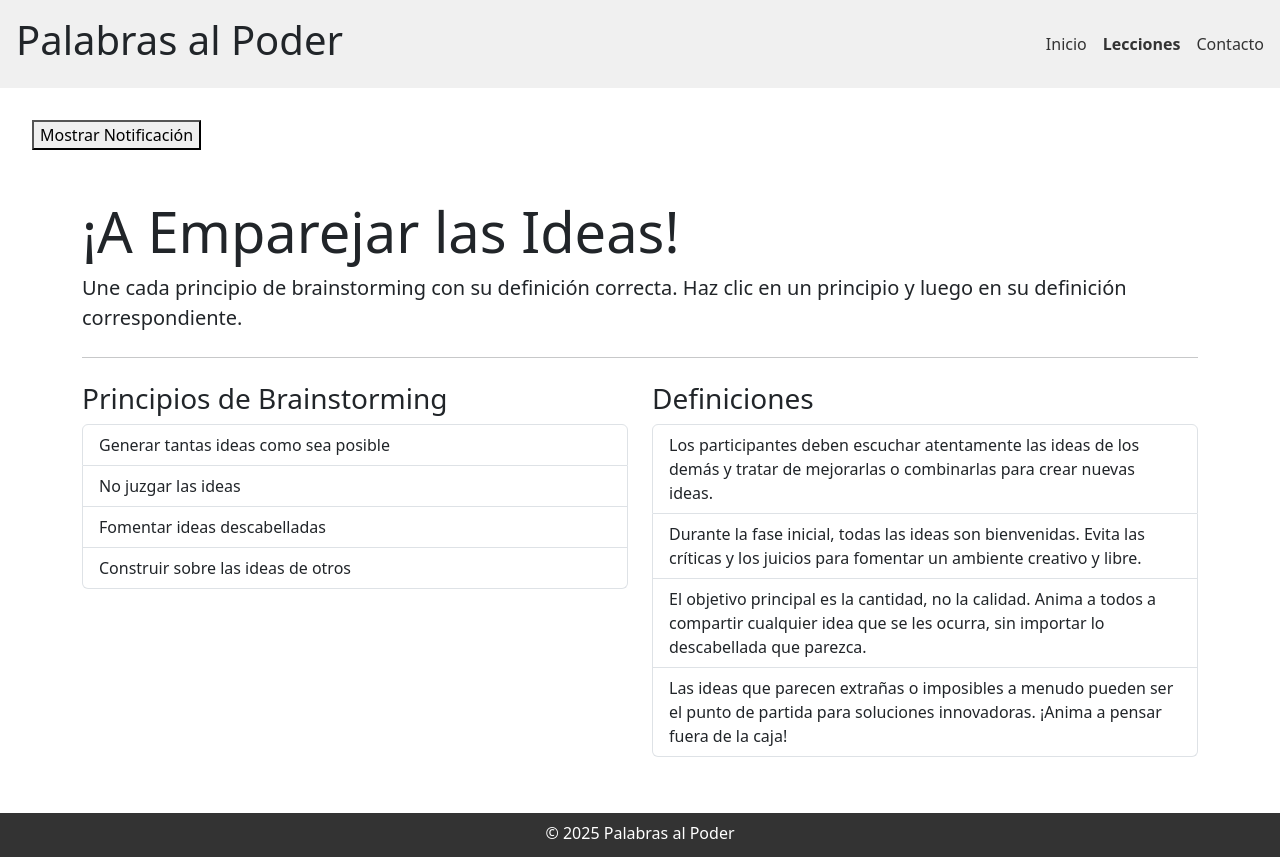
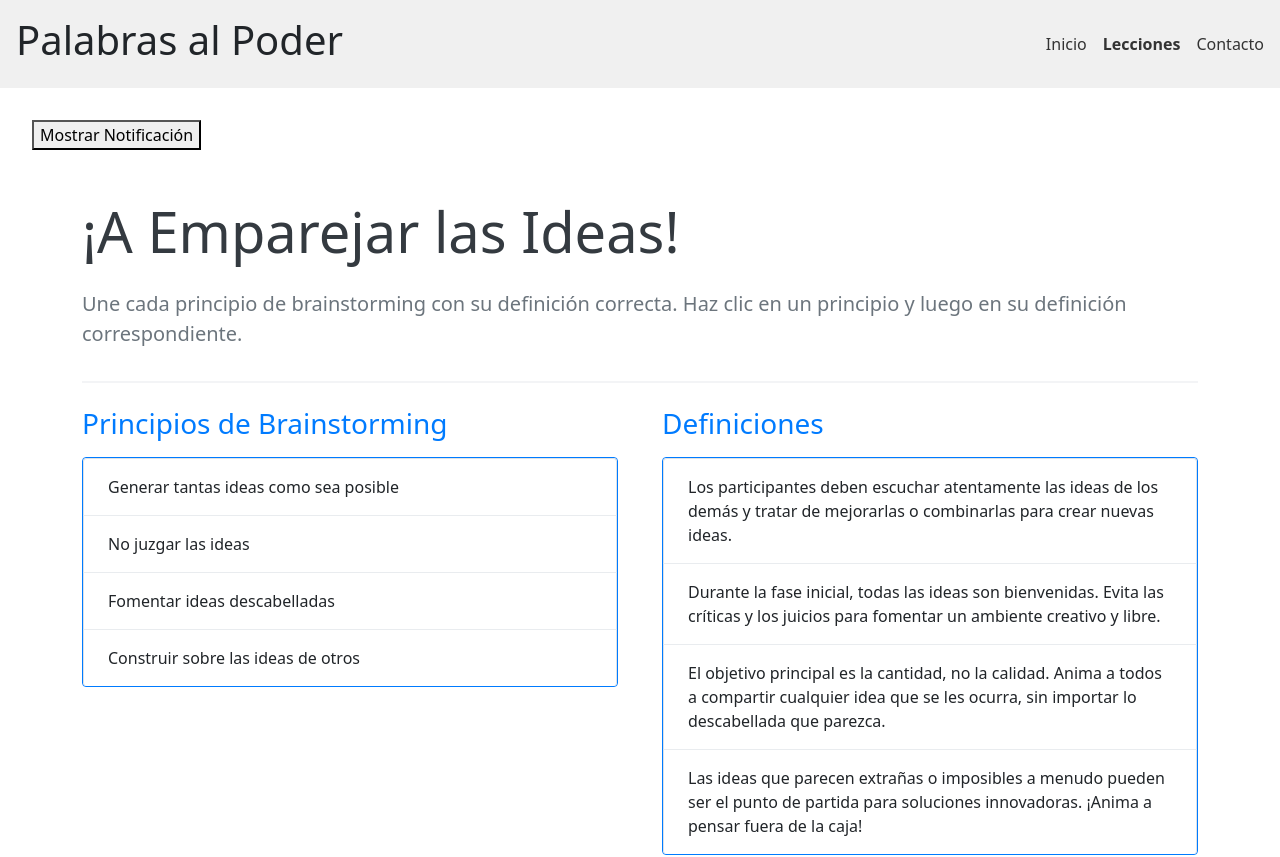
Before and after one commit to viindeel/TFG, an Angular app: page /lecciones/brainstorming in a window 1280 px wide. Shown: the top 857 px of the page. Built offline with nearby package versions, Linux system fonts and the light colour scheme.

Commit message:
minijuego mejroado

```diff
--- a/src/app/components/lessons/brainstorming-lesson/brainstorming-lesson.component.html
+++ b/src/app/components/lessons/brainstorming-lesson/brainstorming-lesson.component.html
@@ -13,6 +13,7 @@
             *ngFor="let match of brainstormingMatches"
             (click)="selectTerm(match.term)"
             [class.selected]="selectedTerm === match.term"
+            [class.matched]="isAlreadyMatched(match.term, null)"
             style="cursor: pointer;">
           {{ match.term }}
         </li>
@@ -25,6 +26,7 @@
             *ngFor="let definition of shuffledDefinitions"
             (click)="selectDefinition(definition)"
             [class.selected]="selectedDefinition === definition"
+            [class.matched]="isAlreadyMatched(null, definition)"
             style="cursor: pointer;">
           {{ definition }}
         </li>
@@ -33,6 +35,7 @@
   </div>
 
   <div class="mt-4">
-      <p>{{ feedbackMessage }}</p>
+    <p [ngClass]="{'correct': feedbackMessage.startsWith('¡Correcto!'), 'incorrect': feedbackMessage.startsWith('¡Incorrecto!')}"
+       class="feedback-message">{{ feedbackMessage }}</p>
     </div>
 </div>
--- a/src/app/components/lessons/brainstorming-lesson/brainstorming-lesson.component.scss
+++ b/src/app/components/lessons/brainstorming-lesson/brainstorming-lesson.component.scss
@@ -0,0 +1,86 @@
+/* src/app/components/lessons/brainstorming-lesson/brainstorming-lesson.component.scss */
+
+.container {
+    margin-top: 3rem;
+  }
+
+  h1 {
+    color: #343a40; /* Gris oscuro */
+    margin-bottom: 1.5rem;
+  }
+
+  .lead {
+    color: #6c757d; /* Gris más claro */
+    margin-bottom: 2rem;
+  }
+
+  hr {
+    border-top: 2px solid #ced4da; /* Gris muy claro */
+    margin-bottom: 2.5rem;
+  }
+
+  .row {
+    display: flex;
+    justify-content: space-around;
+    gap: 20px; /* Espacio entre las columnas */
+  }
+
+  .col-md-6 {
+    width: calc(50% - 10px);
+  }
+
+  h3 {
+    color: #007bff; /* Azul Bootstrap */
+    margin-bottom: 1rem;
+  }
+
+  .list-group {
+    list-style: none;
+    padding: 0;
+    border: 1px solid #007bff; /* Borde azul */
+    border-radius: 0.25rem;
+  }
+
+  .list-group-item {
+    padding: 1rem 1.5rem;
+    border-bottom: 1px solid #e9ecef; /* Gris muy claro */
+    cursor: pointer;
+    transition: background-color 0.2s ease-in-out, color 0.2s ease-in-out; /* Transición suave */
+
+    &:last-child {
+      border-bottom: none;
+    }
+
+    &.selected {
+      background-color: #007bff;
+      color: white;
+    }
+
+    &.matched {
+      background-color: #28a745; /* Verde para las parejas correctas */
+      color: white;
+      cursor: default;
+      pointer-events: none; /* Deshabilita los clicks */
+    }
+
+    &:hover {
+      background-color: #f8f9fa; /* Gris muy claro al pasar el ratón */
+    }
+  }
+
+  .mt-4 {
+    margin-top: 2rem;
+  }
+
+  .feedback-message {
+    font-weight: bold;
+    margin-top: 1.5rem;
+  }
+
+  .feedback-message.correct {
+    color: #28a745; /* Verde */
+  }
+
+  .feedback-message.incorrect {
+    color: #dc3545; /* Rojo */
+  }
--- a/src/app/components/lessons/brainstorming-lesson/brainstorming-lesson.component.ts
+++ b/src/app/components/lessons/brainstorming-lesson/brainstorming-lesson.component.ts
@@ -1,4 +1,4 @@
-import { NgFor } from '@angular/common';
+import { NgFor, NgClass } from '@angular/common';
 import { Component, OnInit } from '@angular/core';
 import { RouterModule } from '@angular/router';
 
@@ -10,7 +10,7 @@ export interface BrainstormingMatch {
 @Component({
   selector: 'app-brainstorming-lesson',
   standalone: true,
-  imports: [RouterModule, NgFor],
+  imports: [RouterModule, NgFor, NgClass],
   templateUrl: './brainstorming-lesson.component.html',
   styleUrl: './brainstorming-lesson.component.scss'
 })
@@ -35,10 +35,10 @@ export class BrainstormingLessonComponent implements OnInit {
   ];
 
   shuffledDefinitions: string[] = [];
-
   selectedTerm: string | null = null;
   selectedDefinition: string | null = null;
   feedbackMessage: string = '';
+  matchedPairs: { term: string; definition: string }[] = [];
 
   ngOnInit(): void {
     this.shuffledDefinitions = this.shuffleArray(this.brainstormingMatches.map(match => match.definition));
@@ -53,17 +53,21 @@ export class BrainstormingLessonComponent implements OnInit {
   }
 
   selectTerm(term: string) {
+    if (!this.isAlreadyMatched(term, null)) { // No permitir seleccionar términos ya emparejados
       this.selectedTerm = term;
       this.selectedDefinition = null; // Reset definition on new term selection
       this.feedbackMessage = ''; // Clear previous feedback
     }
+  }
 
   selectDefinition(definition: string) {
+    if (!this.isAlreadyMatched(null, definition)) { // No permitir seleccionar definiciones ya emparejadas
       if (this.selectedTerm) {
         this.selectedDefinition = definition;
         this.checkMatch();
       } else {
         this.feedbackMessage = 'Por favor, selecciona un principio primero.';
+      }
     }
   }
 
@@ -72,6 +76,7 @@ export class BrainstormingLessonComponent implements OnInit {
       const correctMatch = this.brainstormingMatches.find(match => match.term === this.selectedTerm);
       if (correctMatch && correctMatch.definition === this.selectedDefinition) {
         this.feedbackMessage = `¡Correcto! "${this.selectedTerm}" coincide con "${this.selectedDefinition}".`;
+        this.matchedPairs.push({ term: this.selectedTerm, definition: this.selectedDefinition });
       } else {
         this.feedbackMessage = `¡Incorrecto! Inténtalo de nuevo.`;
       }
@@ -79,4 +84,14 @@ export class BrainstormingLessonComponent implements OnInit {
       this.selectedDefinition = null;
     }
   }
+
+  isAlreadyMatched(term: string | null, definition: string | null): boolean {
+    if (term) {
+      return this.matchedPairs.some(pair => pair.term === term);
     }
+    if (definition) {
+      return this.matchedPairs.some(pair => pair.definition === definition);
+    }
+    return false;
+  }
+}
```
Lines whose indentation alone changed are shown as unchanged.
